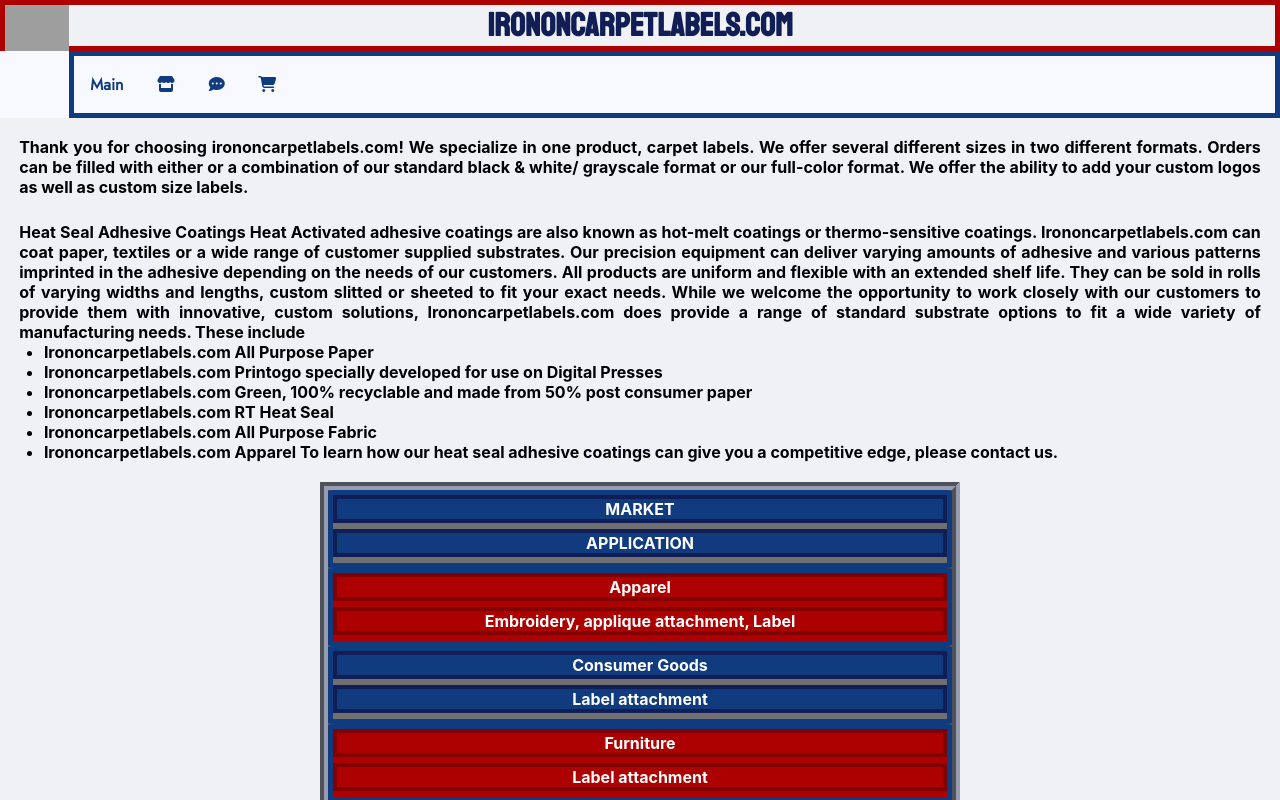
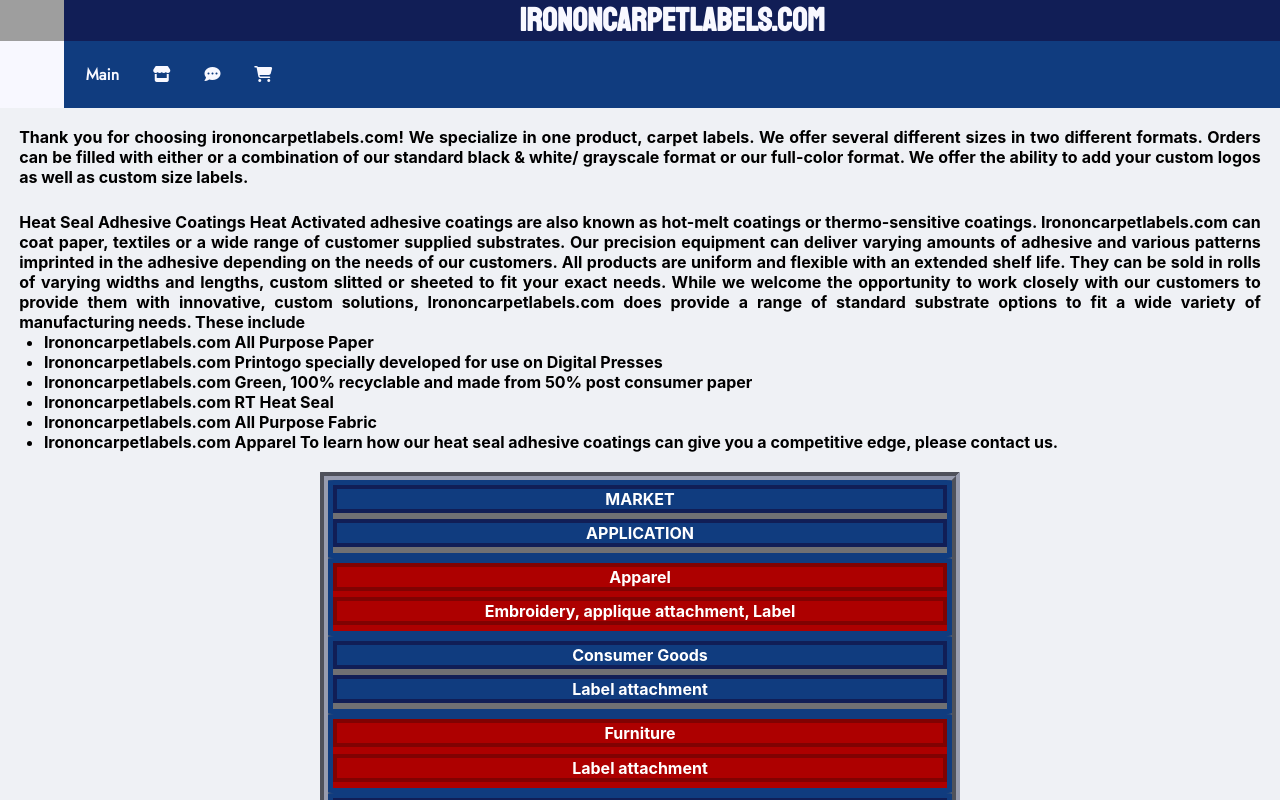
Before and after one commit to 303dog/churchform, a React (Create React App) app: page / in a window 1280 px wide. Shown: the top 800 px of the page. Built offline with nearby package versions, Linux system fonts and the light colour scheme; grey boxes are pictures that could not be loaded.

Commit message:
change banner color

```diff
--- a/src/component/NavBar.css
+++ b/src/component/NavBar.css
@@ -14,15 +14,16 @@
   float: left;
   width: 5%;
   height: 5%;
-  margin: 0%;
+
 }
 
 .nav__title {
   text-align: center;
   font-size: calc(100% + 0.1vmin);
   font-family: "Staatliches";
-  color: #111e56;
-  margin-right: 5%;
+  background-color: #111e56;
+  color: ghostwhite;
+  margin: auto;
 }
 
 .nav__brand {
@@ -30,7 +31,7 @@
   font-size: calc(100% + 2vmin);
   font-family: "Staatliches";
   color: #111e56;
-  border: 5px solid #ad0000;
+
 }
 
 .nav__main {
@@ -39,7 +40,8 @@
   display: flex;
   padding: 0;
   margin-bottom: 1%;
-  background: ghostwhite;
+  background-color: #103c7f;
+  color: ghostwhite;
 }
 
 .nav__div {
@@ -52,14 +54,14 @@
 .nav__home {
   margin: 0.4%;
   padding: 1%;
-  background: ghostwhite;
-  color: #103c7f;
+  background: #103c7f;
+  color: ghostwhite;
 }
 .nav__form {
   margin: 0.4%;
   padding: 1%;
-  background: ghostwhite;
-  color: #103c7f;
+  background: #103c7f;
+  color: ghostwhite;
 }
 
 .nav__form:hover {
@@ -70,8 +72,8 @@
 .nav__request {
   margin: 0.4%;
   padding: 1%;
-  background: ghostwhite;
-  color: #103c7f;
+  background: #103c7f;
+  color: ghostwhite;
 }
 
 .nav__request:hover {
@@ -81,8 +83,8 @@
 .nav__payment {
   margin: 0.4%;
   padding: 1%;
-  background: ghostwhite;
-  color: #103c7f;
+  background: #103c7f;
+  color: ghostwhite;
 }
 
 .nav__payment:hover {
```
